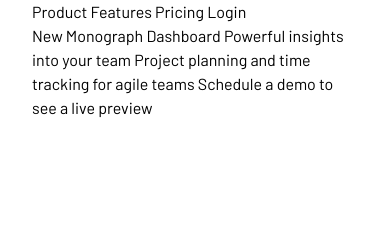
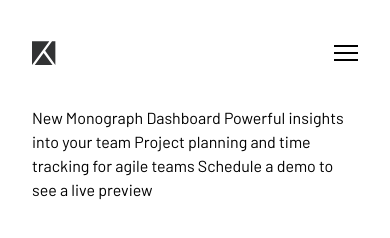
Before and after one commit to byronbyron/project-tracking-intro-component, a website: page index.html in a window 390 px wide. Drawn offline with nearby package versions, Linux system fonts and the light colour scheme.

Commit message:
Add styles for mobile nav

```diff
--- a/index.html
+++ b/index.html
@@ -13,12 +13,28 @@
   <script src="js/app.js" defer></script>
 </head>
 <body>
-  <header>
+  <header class="header">
     <div class="container">
-      Product
-      Features
-      Pricing
-      Login
+      <nav class="header__navbar">
+        <a href="#" class="header__logo">
+          <img src="images/logo.svg" alt="Project tracking" width="32" height="32">
+        </a>
+
+        <button class="hamburger" type="button" data-toggle aria-controls="NavCollapse" aria-expanded="false" aria-label="Toggle navigation">
+          <span class="hamburger-box">
+            <span class="hamburger-inner"></span>
+          </span>
+        </button>
+
+        <div class="header__nav-collapse" id="NavCollapse">
+          <ul class="header__nav">
+            <li><a href="#" class="header__nav-link">Product</a></li>
+            <li><a href="#" class="header__nav-link">Features</a></li>
+            <li><a href="#" class="header__nav-link">Pricing</a></li>
+            <li><a href="#" class="header__nav-link">Login</a></li>
+          </ul>
+        </div>
+      </nav>
     </div>
   </header>
 
--- /dev/null
+++ b/src/scss/components/_hamburger.scss
@@ -0,0 +1,67 @@
+.hamburger {
+    font: inherit;
+    display: flex;
+    overflow: visible;
+    margin: 0 -15px 0 0;
+    padding: 15px;
+    cursor: pointer;
+    transition-timing-function: linear;
+    transition-duration: .15s;
+    transition-property: opacity,filter;
+    text-transform: none;
+    color: inherit;
+    border: 0;
+    background-color: transparent;
+}
+
+.hamburger-box {
+    position: relative;
+    display: inline-block;
+    width: 24px;
+    height: 16px;
+}
+
+.hamburger-inner,
+.hamburger-inner::after,
+.hamburger-inner::before {
+    display: block;
+    position: absolute;
+    width: 24px;
+    height: 2px;
+    transition-timing-function: ease;
+    transition-duration: .15s;
+    transition-property: transform;
+    background-color: $black;
+}
+
+.hamburger-inner::before {
+    content: '';
+    top: 7px;
+    transition-timing-function: ease;
+    transition-duration: .15s;
+    transition-property: transform,opacity;
+}
+
+.hamburger-inner::after {
+    content: '';
+    top: 14px;
+}
+
+.active .hamburger-inner {
+    transform: translate3d(0,9px,0) rotate(45deg);
+}
+
+.active .hamburger-inner::before {
+    transform: rotate(-45deg) translate3d(0,-6px,0);
+    opacity: 0;
+}
+
+.active .hamburger-inner::after {
+    transform: translate3d(0,-14px,0) rotate(-90deg);
+}
+
+@media (min-width: 991px) {
+    .hamburger {
+        display: none;
+    }
+}
--- /dev/null
+++ b/src/scss/components/_header.scss
@@ -0,0 +1,107 @@
+.header__navbar {
+    padding-top: 1.875rem;
+    padding-bottom: 1.875rem;
+    display: flex;
+    align-items: center;
+    position: relative;
+}
+
+.header__logo {
+    margin-right: auto;
+    display: block;
+
+    img {
+        display: block;
+        width: 24px;
+        height: auto;
+    }
+}
+
+.header__nav-collapse {
+    position: absolute;
+    top: 6.375rem;
+    left: 0;
+    width: 100%;
+    padding: 0.75rem 1rem;
+    background: $white;
+    border-radius: 0.25rem;
+    box-shadow: 0 0.5rem 1rem rgba($black, 0.25);
+    visibility: hidden;
+    opacity: 0;
+    transform: scale3d(0.95, 0.95, 1) translate3d(0, 1rem, 0);
+    transition: visibility 0.15s, opacity 0.15s, transform 0.15s;
+
+    &.show {
+        visibility: visible;
+        opacity: 1;
+        transform: scale3d(1, 1, 1) translate3d(0, 0, 0);
+    }
+}
+
+.header__nav {
+    list-style: none;
+    padding-left: 0;
+    margin: 0;
+}
+
+.header__nav-link {
+    font-family: $font-family-title;
+    font-size: 1.125rem;
+    font-weight: 700;
+    line-height: 1.6;
+    text-transform: uppercase;
+    letter-spacing: 0.075em;
+    color: $black;
+    padding: 0.5rem 0;
+    display: block;
+    text-decoration: none;
+    text-align: center;
+}
+
+// @media (min-width: 991px) {
+//     .header__navbar {
+//         padding-top: 3.125rem;
+//         padding-bottom: 3.125rem;
+//     }
+
+//     .header__logo {
+//         margin-top: 8px;
+//         flex: 1 0 146px;
+//         max-width: 146px;
+
+//         img {
+//             height: auto;
+//         }
+//     }
+
+//     .header__nav-collapse {
+//         position: static;
+//         padding: 0;
+//         background: none;
+//         border-radius: 0;
+//         visibility: visible;
+//         opacity: 1;
+//         transform: none;
+//         display: flex;
+//     }
+
+//     .header__nav {
+//         display: flex;
+//         width: 100%;
+//         justify-content: center;
+//         margin-top: 3px;
+//         margin-left: -7px;
+//     }
+
+//     .header__nav-link {
+//         font-size: 0.75rem;
+//         padding: 1rem;
+//         color: $dark-blue;
+//         transition: color 0.15s;
+
+//         &:hover,
+//         &:focus {
+//             color: $gray;
+//         }
+//     }
+// }
--- a/src/scss/components/all.scss
+++ b/src/scss/components/all.scss
@@ -1 +1,3 @@
 @import 'base';
+@import 'header';
+@import 'hamburger';
```
Also changed, not shown: css/app.css, 1 other file.
